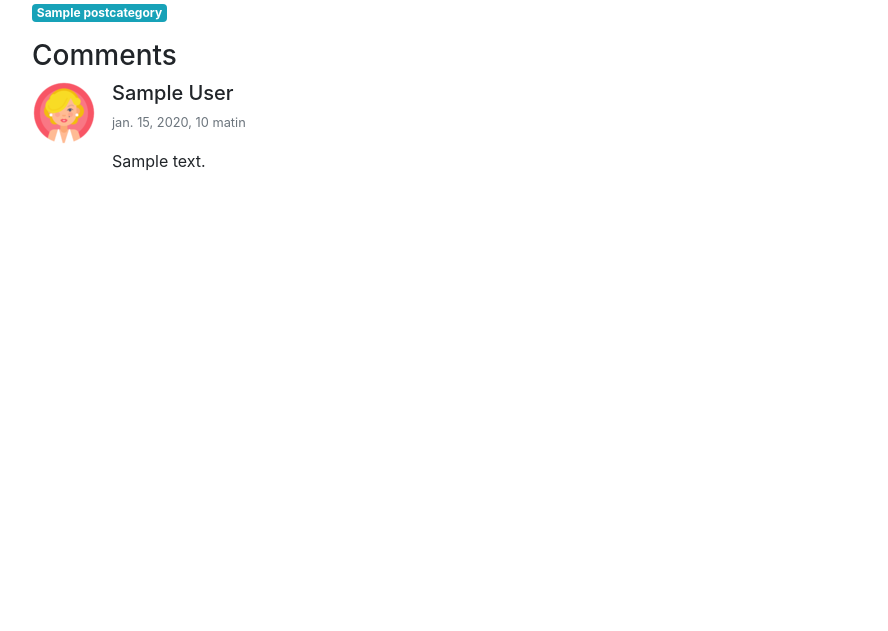
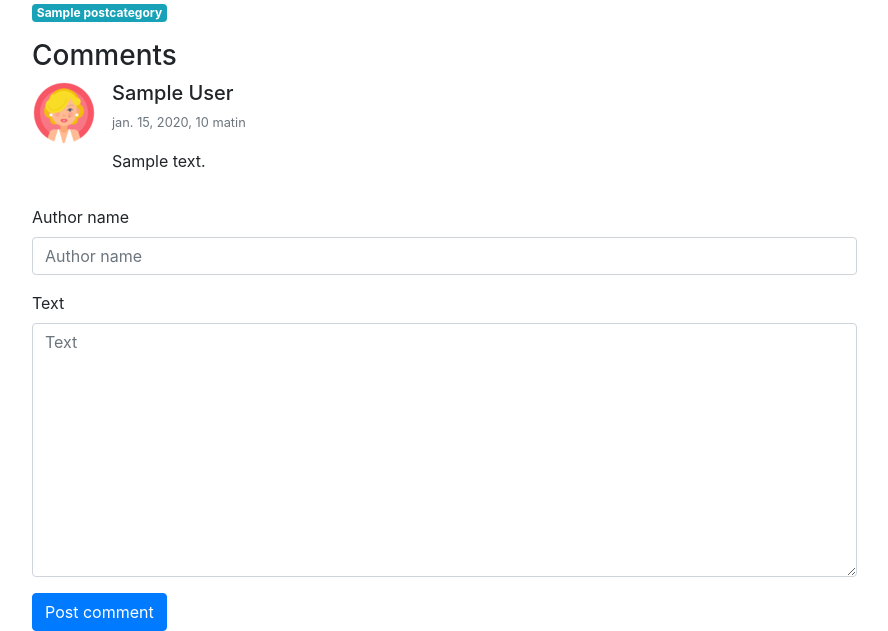
Before and after one commit to Kr4v3N/Django-blog, a Django app: page /blog/posts/detail/1/ in a window 1280 px wide. Shown: the part 240-871 px from the top of the page, without its empty margins (53-941 px from the left). Before the commit the page ends 411 px from the top, so only its background shows below. Run offline with Django 3.2, Linux system fonts and the light colour scheme; tables that the repository leaves empty hold one stand-in row (values such as "Sample post"); some libraries are stand-ins or nearby versions.

Commit message:
Added comment creation with ModelForm

```diff
--- a/django_blog/settings.py
+++ b/django_blog/settings.py
@@ -29,6 +29,7 @@ ALLOWED_HOSTS = []
 # Application definition
 
 INSTALLED_APPS = [
+    'bootstrap4',
     'django.contrib.admin',
     'django.contrib.auth',
     'django.contrib.contenttypes',
--- /dev/null
+++ b/pyblog/forms.py
@@ -0,0 +1,9 @@
+from django import forms
+
+from pyblog.models import Comment
+
+
+class CreateCommentForm(forms.ModelForm):
+    class Meta:
+        model = Comment
+        fields = ['author_name', 'text', ]
--- a/pyblog/templates/blog/post_detail.html
+++ b/pyblog/templates/blog/post_detail.html
@@ -1,5 +1,6 @@
 {% extends 'base.html' %}
 {% load static %}
+{% load bootstrap4 %}
 
 {% block title %}{{ post.title }}{% endblock %}
 
@@ -42,7 +43,16 @@
         <li class="media">No comments yet !</li>
         {% endfor %}
     </ul>
-</div>
+
+    <form action="{% url 'post-detail' post.pk %}" method="post" class="form">
+        {% csrf_token %}
+        {% bootstrap_form comment_form %}
+        {% buttons %}
+        <button type="submit" class="btn btn-primary">Post comment</button>
+        {% endbuttons %}
+    </form>
+
+    </div>
 </div>
 
 <div class="col-sm-3">
--- a/pyblog/views.py
+++ b/pyblog/views.py
@@ -3,6 +3,7 @@ from django.shortcuts import render, get_object_or_404
 from pyblog.models import Post, Comment
 from pyblog import model_helpers
 from pyblog import navigation
+from pyblog.forms import CreateCommentForm
 
 
 # Create your views here.
@@ -22,15 +23,25 @@ def post_list(request, category_name=model_helpers.post_category_all.slug()):
 
 def post_detail(request, post_id):
     post = get_object_or_404(Post, pk=post_id)
-    posts_same_category = Post.objects.filter(published=True, category=post.category)\
+    posts_same_category = Post.objects.filter(published=True, category=post.category) \
         .exclude(pk=post_id)
     comments = post.comments.exclude(status=Comment.STATUS_HIDDEN).order_by('created_at')
+
+    if request.method == 'POST':
+        comment_form = CreateCommentForm(request.POST)
+        if comment_form.is_valid():
+            comment = comment_form.save(commit=False)
+            comment.post = post
+            comment.save()
+    else:
+        comment_form = CreateCommentForm()
 
     context = {
         'navigation_items': navigation.navigation_items(navigation.NAV_POSTS),
         'post': post,
         'posts_same_category': posts_same_category,
         'comments': comments,
+        'comment_form': comment_form,
     }
 
     return render(request, 'blog/post_detail.html', context)
```
